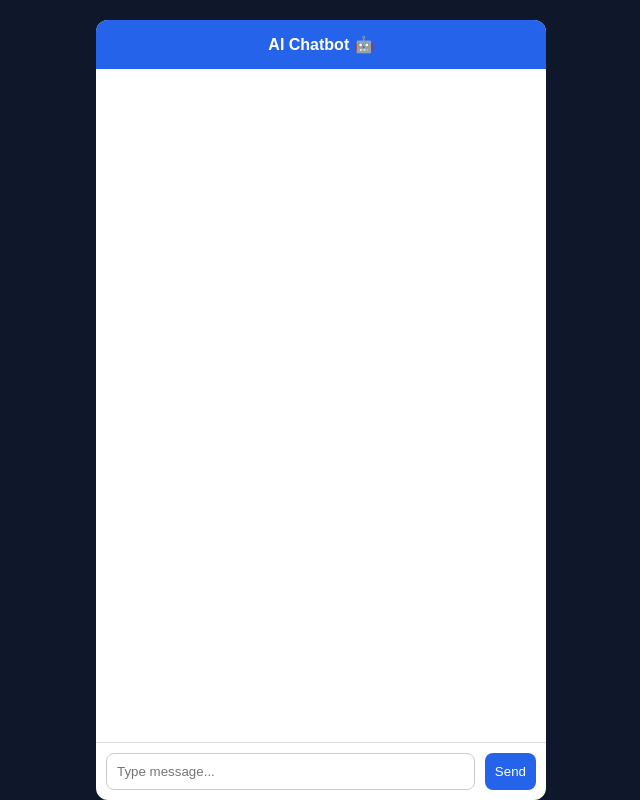
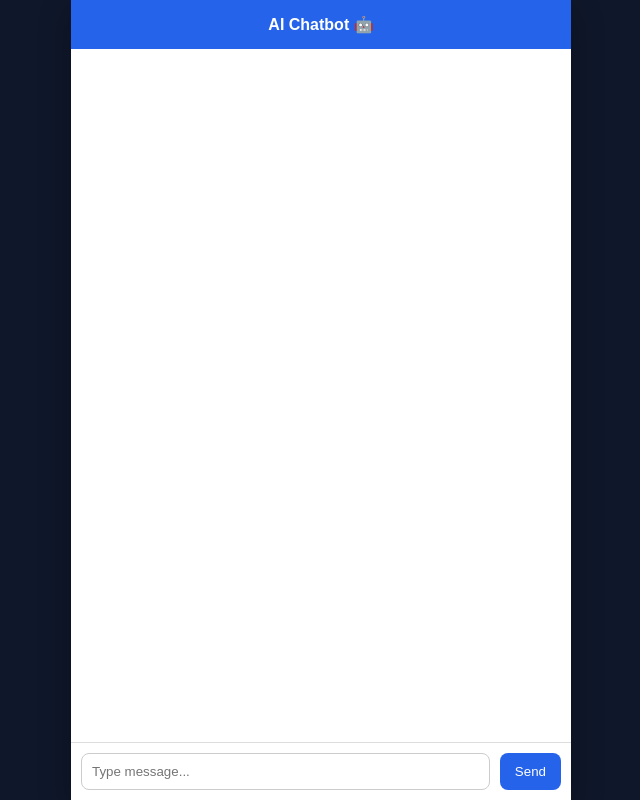
Before and after one commit to HusseinAmr1/my-chatbot, a Flask app: page / in a window 1280 px wide. Shown: the whole page, without its empty margins (319-959 px from the left). Run offline with Flask 3, Linux system fonts and the light colour scheme.

Commit message:
test update

```diff
--- /dev/null
+++ b/static/style.css
@@ -0,0 +1,98 @@
+body {
+    font-family: Arial;
+    background: #0f172a;
+    margin: 0;
+    display: flex;
+    justify-content: center;
+    height: 100vh;
+}
+
+.container {
+    width: 100%;
+    max-width: 500px;
+    background: white;
+    display: flex;
+    flex-direction: column;
+    height: 100vh;
+    box-shadow: 0 10px 30px rgba(0,0,0,0.3);
+}
+
+.header {
+    background: #2563eb;
+    color: white;
+    padding: 15px;
+    text-align: center;
+    font-weight: bold;
+}
+
+.chat {
+    flex: 1;
+    padding: 10px;
+    overflow-y: auto;
+    display: flex;
+    flex-direction: column;
+}
+
+.user, .bot {
+    margin: 6px;
+    animation: fadeIn 0.3s ease-in;
+}
+
+.user {
+    text-align: right;
+}
+
+.bot {
+    text-align: left;
+}
+
+.bubble {
+    display: inline-block;
+    padding: 10px 14px;
+    border-radius: 12px;
+    max-width: 80%;
+    word-wrap: break-word;
+}
+
+.user .bubble {
+    background: #2563eb;
+    color: white;
+}
+
+.bot .bubble {
+    background: #e2e8f0;
+}
+
+form {
+    display: flex;
+    padding: 10px;
+    border-top: 1px solid #ddd;
+}
+
+input {
+    flex: 1;
+    padding: 10px;
+    border: 1px solid #ccc;
+    border-radius: 8px;
+}
+
+button {
+    margin-left: 10px;
+    padding: 10px 15px;
+    background: #2563eb;
+    color: white;
+    border: none;
+    border-radius: 8px;
+    cursor: pointer;
+}
+
+@keyframes fadeIn {
+    from {
+        opacity: 0;
+        transform: translateY(10px);
+    }
+    to {
+        opacity: 1;
+        transform: translateY(0);
+    }
+}
--- a/templates/index.html
+++ b/templates/index.html
@@ -2,90 +2,9 @@
 <html>
 <head>
     <title>AI Chatbot</title>
+    <meta name="viewport" content="width=device-width, initial-scale=1.0">
 
-    <style>
-        body {
-            font-family: Arial;
-            background: #0f172a;
-            margin: 0;
-            display: flex;
-            justify-content: center;
-            height: 100vh;
-        }
-
-        .container {
-            width: 450px;
-            background: white;
-            display: flex;
-            flex-direction: column;
-            margin-top: 20px;
-            border-radius: 12px;
-            overflow: hidden;
-        }
-
-        .header {
-            background: #2563eb;
-            color: white;
-            padding: 15px;
-            text-align: center;
-            font-weight: bold;
-        }
-
-        .chat {
-            flex: 1;
-            padding: 10px;
-            overflow-y: auto;
-            height: 400px;
-        }
-
-        .user {
-            text-align: right;
-            margin: 5px;
-        }
-
-        .bot {
-            text-align: left;
-            margin: 5px;
-        }
-
-        .bubble {
-            display: inline-block;
-            padding: 10px;
-            border-radius: 10px;
-            max-width: 80%;
-        }
-
-        .user .bubble {
-            background: #2563eb;
-            color: white;
-        }
-
-        .bot .bubble {
-            background: #e2e8f0;
-        }
-
-        form {
-            display: flex;
-            padding: 10px;
-            border-top: 1px solid #ddd;
-        }
-
-        input {
-            flex: 1;
-            padding: 10px;
-            border: 1px solid #ccc;
-            border-radius: 8px;
-        }
-
-        button {
-            margin-left: 10px;
-            padding: 10px;
-            background: #2563eb;
-            color: white;
-            border: none;
-            border-radius: 8px;
-        }
-    </style>
+    <link rel="stylesheet" href="{{ url_for('static', filename='style.css') }}">
 </head>
 
 <body>
@@ -96,7 +15,7 @@
         AI Chatbot 🤖
     </div>
 
-    <div class="chat">
+    <div class="chat" id="chat">
 
         {% for role, msg in chat %}
             <div class="{{ role }}">
@@ -115,5 +34,10 @@
 
 </div>
 
+<script>
+    const chat = document.getElementById("chat");
+    chat.scrollTop = chat.scrollHeight;
+</script>
+
 </body>
 </html>
```
